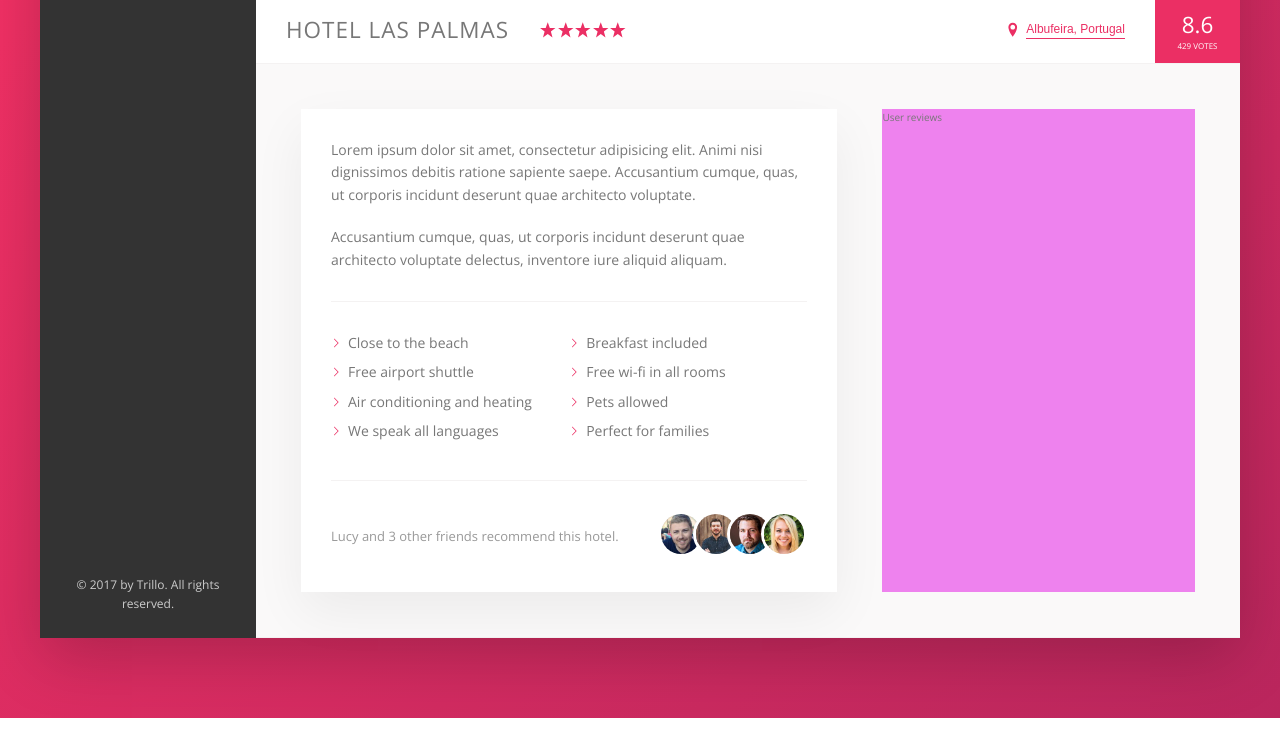
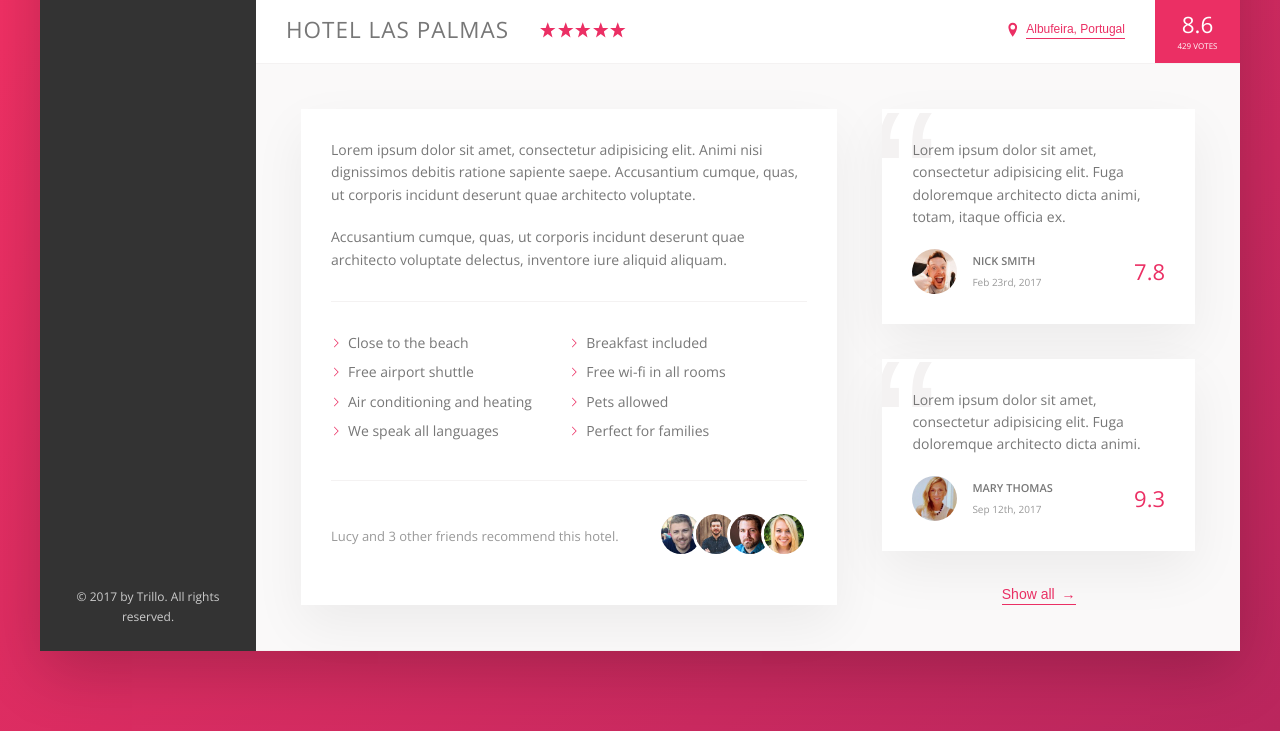
Before and after one commit to malekitoon/trillo__advanced-css-and-sass, a website: page index.html in a window 1280 px wide. Shown: the part 538-1269 px from the top of the page. Drawn offline with nearby package versions, Linux system fonts and the light colour scheme.

Commit message:
084 Building the User Reviews Section

```diff
--- a/index.html
+++ b/index.html
@@ -173,7 +173,35 @@
                         </div>
 
                         <div class="user-reviews">
-                            User reviews
+                            <figure class="review">
+                                <blockquote class="review__text">
+                                    Lorem ipsum dolor sit amet, consectetur adipisicing elit. Fuga doloremque architecto dicta animi, totam, itaque officia ex.
+                                </blockquote>
+                                <figcaption class="review__user">
+                                    <img src="img/user-1.jpg" alt="User 1" class="review__photo">
+                                    <div class="review__user-box">
+                                        <p class="review__user-name">Nick Smith</p>
+                                        <p class="review__user-date">Feb 23rd, 2017</p>
+                                    </div>
+                                    <div class="review__rating">7.8</div>
+                                </figcaption>
+                            </figure>
+
+                            <figure class="review">
+                                <blockquote class="review__text">
+                                    Lorem ipsum dolor sit amet, consectetur adipisicing elit. Fuga doloremque architecto dicta animi.
+                                </blockquote>
+                                <figcaption class="review__user">
+                                    <img src="img/user-2.jpg" alt="User 1" class="review__photo">
+                                    <div class="review__user-box">
+                                        <p class="review__user-name">Mary Thomas</p>
+                                        <p class="review__user-date">Sep 12th, 2017</p>
+                                    </div>
+                                    <div class="review__rating">9.3</div>
+                                </figcaption>
+                            </figure>
+
+                            <button class="btn-inline">Show all <span>&rarr;</span></button>
                         </div>
                     </div>
                 </main>
--- a/sass/_component.scss
+++ b/sass/_component.scss
@@ -265,9 +265,18 @@
   cursor: pointer;
   transition: all .2s;
 
+  span {
+    margin-left: .3rem;
+    transition: margin-left .2s;
+  }
+
   &:hover {
     color: var(--color-grey-dark-1);
     animation: pulsate 1s infinite;
+
+    span {
+      margin-left: .8rem;
+    }
   }
 
   &:focus {
@@ -364,3 +373,66 @@
     }
   }
 }
+
+///////////////////////////////////////
+/// REVIEWS
+.review {
+  background-color: var(--color-white);
+  box-shadow: var(--shadow-light);
+  padding: 3rem;
+  margin-bottom: 3.5rem;
+  position: relative;
+  overflow: hidden;
+
+  &__text {
+    margin-bottom: 2rem;
+    z-index: 10;
+    position: relative;
+  }
+
+  &__user {
+    display: flex;
+    align-items: center;
+  }
+
+  &__photo {
+    height: 4.5rem;
+    width: 4.5rem;
+    border-radius: 50%;
+    margin-right: 1.5rem;
+  }
+
+  &__user-box {
+    margin-right: auto;
+  }
+
+  &__user-name {
+    font-size: 1.1rem;
+    font-weight: 600;
+    text-transform: uppercase;
+    margin-bottom: .4rem;
+  }
+
+  &__user-date {
+    font-size: 1rem;
+    color: var(--color-grey-dark-3);
+  }
+
+  &__rating {
+    font-size: 2.2rem;
+    font-weight: 300;
+    color: var(--color-primary);
+  }
+
+  &::before {
+    content: "\201C";
+    font-family: sans-serif;
+    line-height: 1;
+    position: absolute;
+    top: -2.75rem;
+    left: -1rem;
+    font-size: 20rem;
+    color: var(--color-grey-light-2);
+    z-index: 1;
+  }
+}
--- a/sass/_layout.scss
+++ b/sass/_layout.scss
@@ -35,6 +35,7 @@
 }
 
 .detail {
+  font-size: 1.4rem;
   display: flex;
   padding: 4.5rem;
   background-color: var(--color-grey-light-1);
@@ -42,7 +43,6 @@
 }
 
 .description {
-  font-size: 1.4rem;
   background-color: var(--color-white);
   box-shadow: var(--shadow-light);
   padding: 3rem;
@@ -51,6 +51,8 @@
 }
 
 .user-reviews {
-  background-color: violet;
   flex: 1;
+  display: flex;
+  flex-direction: column;
+  align-items: center;
 }
```
Also changed, not shown: css/style.css.
